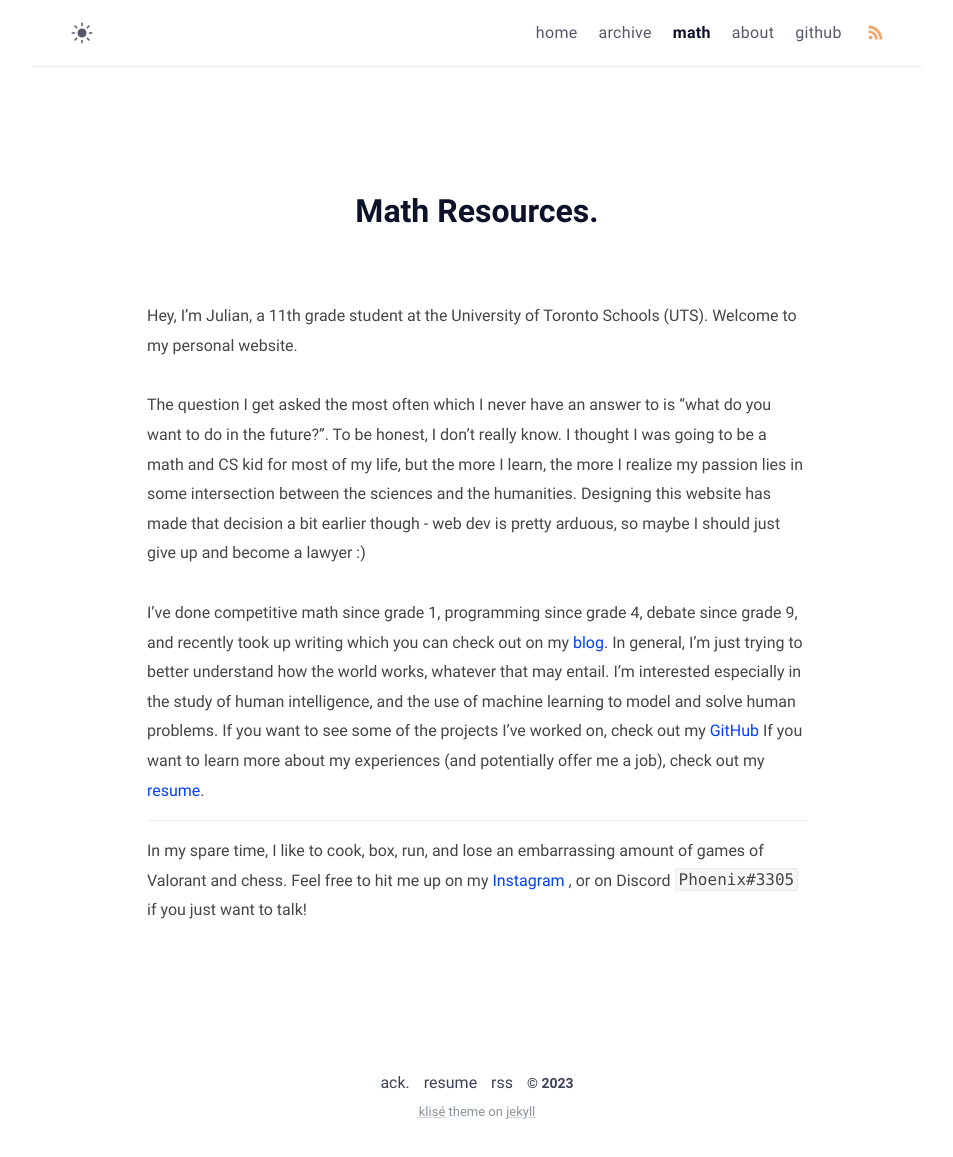
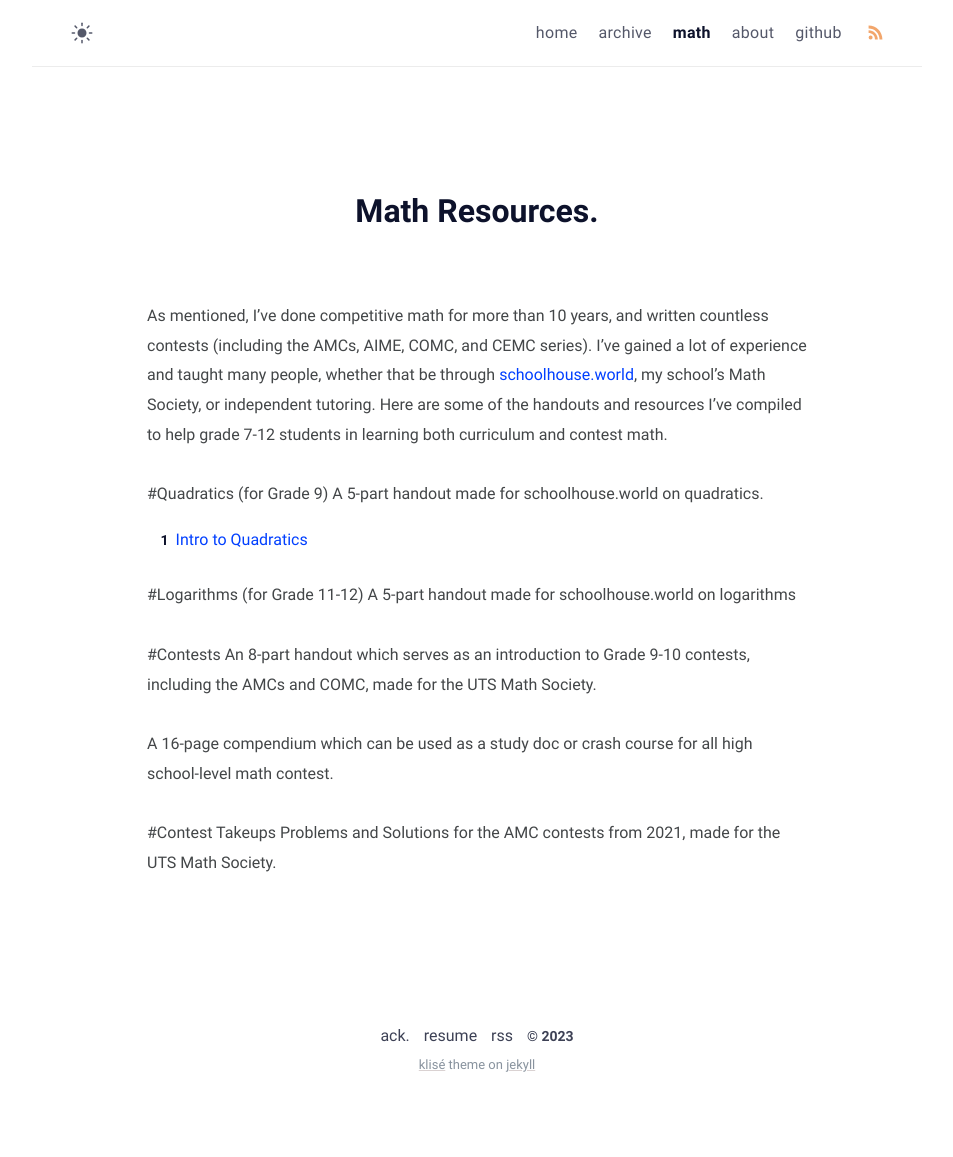
Before and after one commit to zhaju/old, a Jekyll site: the page built from math.md, in a window 1280 px wide. Shown: the whole page, without its empty margins (163-1116 px from the left). Built offline with Jekyll 4.4.1, drawn with Linux system fonts in a browser that asks for light colours; after the commit the page ends 1109 px from its top, so only the background shows below that.

Commit message:
Update math.md

```diff
--- a/math.md
+++ b/math.md
@@ -6,13 +6,19 @@ excerpt:
 comments: false
 ---
 
-Hey, I’m Julian, a 11th grade student at the University of Toronto Schools (UTS). Welcome to my personal website.
+As mentioned, I’ve done competitive math for more than 10 years, and written countless contests (including the AMCs, AIME, COMC, and CEMC series). I’ve gained a lot of experience and taught many people, whether that be through [schoolhouse.world](https://schoolhouse.world/), my school’s Math Society, or independent tutoring. Here are some of the handouts and resources I’ve compiled to help grade 7-12 students in learning both curriculum and contest math.
 
-The question I get asked the most often which I never have an answer to is “what do you want to do in the future?”.  To be honest, I don’t really know. I thought I was going to be a math and CS kid for most of my life, but the more I learn, the more I realize my passion lies in some intersection between the sciences and the humanities. Designing this website has made that decision a bit earlier though - web dev is pretty arduous, so maybe I should just give up and become a lawyer :)
+#Quadratics (for Grade 9)
+A 5-part handout made for schoolhouse.world on quadratics.
+1. [Intro to Quadratics](zhaju/zhaju.github.io/assets/math/quadratics/1. Intro_to_Parabolas.pdf)
 
-I’ve done competitive math since grade 1, programming since grade 4, debate since grade 9, and recently took up writing which you can check out on my [blog](https://zhaju.github.io/archive/). In general, I’m just trying to better understand how the world works, whatever that may entail. I’m interested especially in the study of human intelligence, and the use of machine learning to model and solve human problems. If you want to see some of the projects I’ve worked on, check out my [GitHub](https://github.com/zhaju)  If you want to learn more about my experiences (and potentially offer me a job), check out my [resume](https://zhaju.github.io/assets/Resume.pdf).
+#Logarithms (for Grade 11-12)
+A 5-part handout made for schoolhouse.world on logarithms
 
+#Contests
+An 8-part handout which serves as an introduction to Grade 9-10 contests, including the AMCs and COMC, made for the UTS Math Society.
 
-<hr>
+A 16-page compendium which can be used as a study doc or crash course for all high school-level math contest.
 
-In my spare time, I like to cook, box, run, and lose an embarrassing amount of games of Valorant and chess. Feel free to hit me up on my [Instagram](https://www.instagram.com/julianzhang_/) , or on Discord ``Phoenix#3305`` if you just want to talk!
+#Contest Takeups
+Problems and Solutions for the AMC contests from 2021, made for the UTS Math Society.
```
